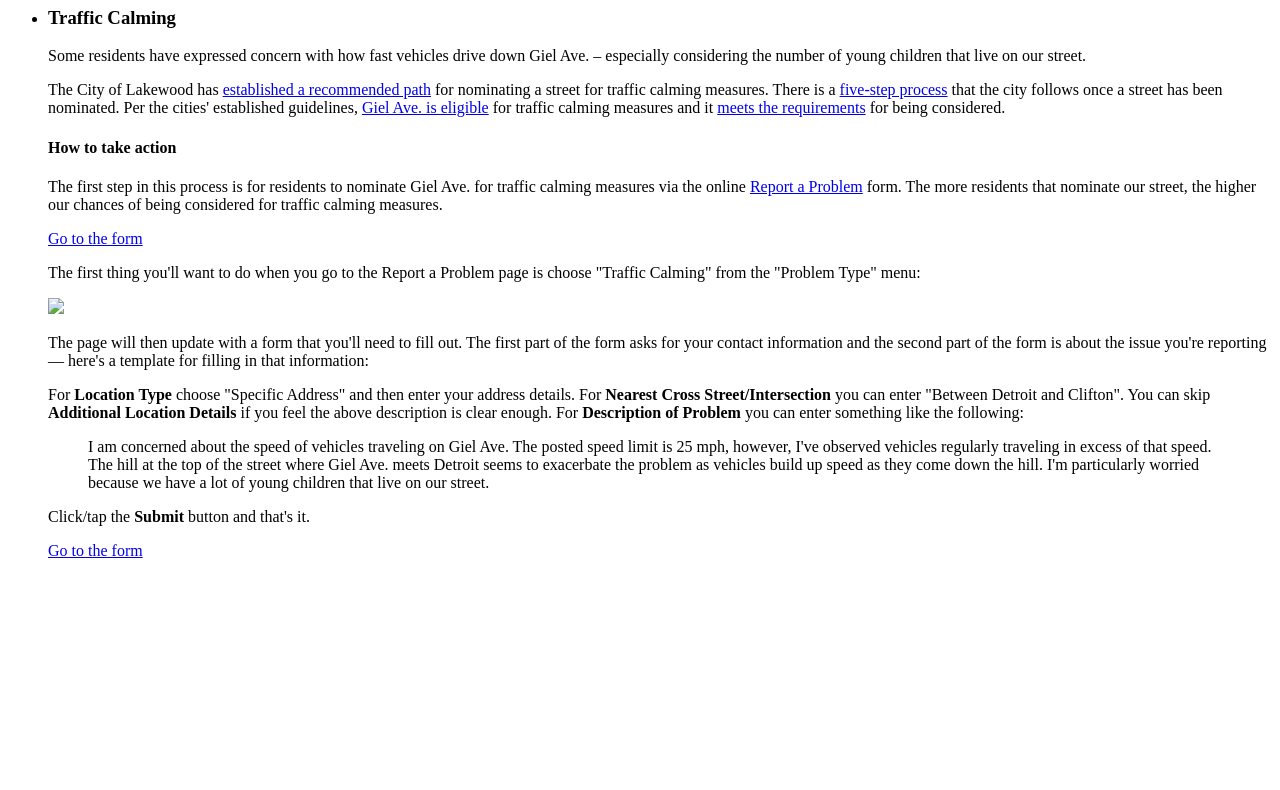
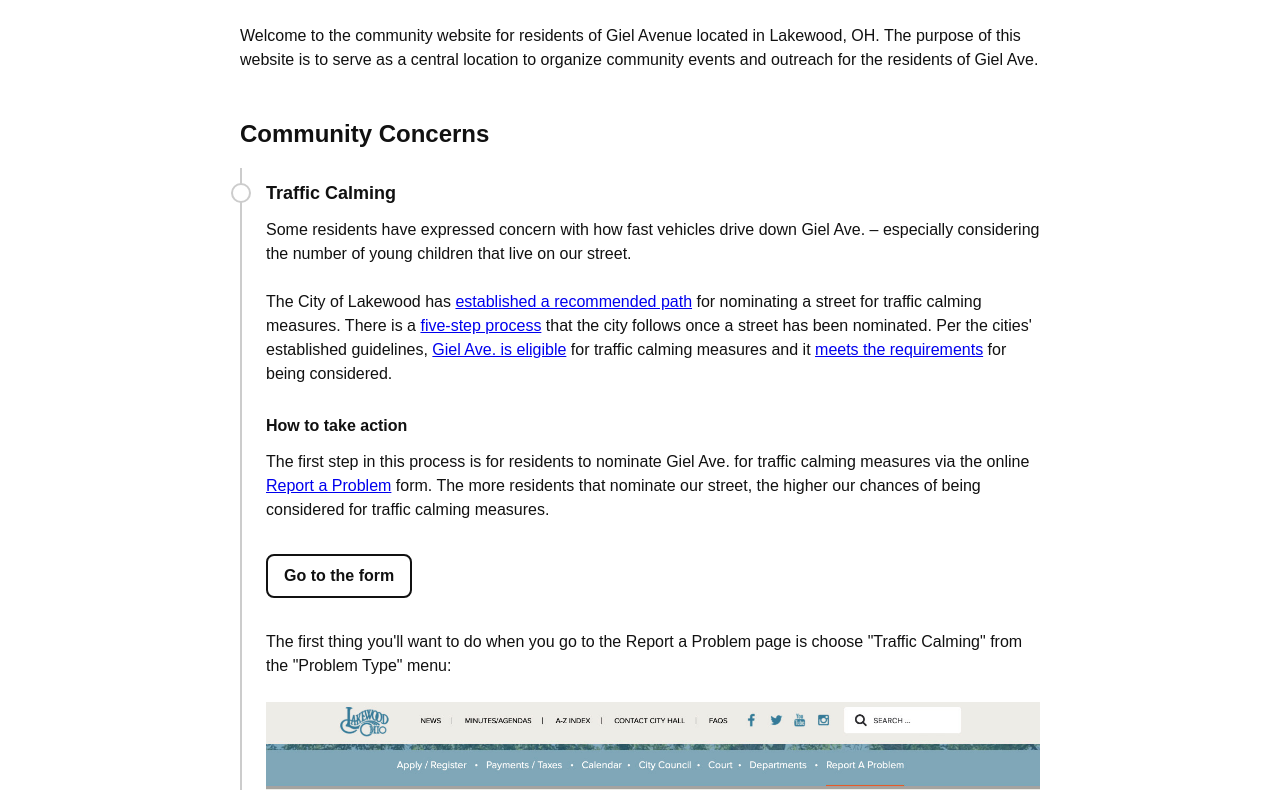
Before and after one commit to derekpcollins/gielave.com, a plain HTML site: page index.html in a window 1280 px wide. Shown: the part 176-966 px from the top of the page. Before the commit the page ends 800 px from the top, so only its background shows below. Drawn offline with Linux system fonts and the light colour scheme; the site is published under a folder, as on GitHub Pages, so addresses that start at the root find nothing.

Commit message:
Updated paths

```diff
--- a/index.html
+++ b/index.html
@@ -12,7 +12,7 @@
 	<link rel="preconnect" href="https://fonts.gstatic.com" crossorigin>
 	<link href="https://fonts.googleapis.com/css2?family=Overpass:wght@400;500&display=swap" rel="stylesheet">
 
-	<link rel="stylesheet" href="/assets/css/app.css?v=0.1">
+	<link rel="stylesheet" href="assets/css/app.css?v=0.1">
 
 </head>
 
@@ -41,7 +41,7 @@
 					<p>The first step in this process is for residents to nominate Giel Ave. for traffic calming measures via the online <a href="https://www.lakewoodoh.gov/report-a-problem-concern/">Report a Problem</a> form. The more residents that nominate our street, the higher our chances of being considered for traffic calming measures.</p>
 					<p><a href="https://www.lakewoodoh.gov/report-a-problem-concern/" class="button">Go to the form</a></p>
 					<p>The first thing you'll want to do when you go to the Report a Problem page is choose "Traffic Calming" from the "Problem Type" menu:</p>
-					<p><img src="/assets/img/problem-type-menu-traffic-calming.jpg" /></p>
+					<p><img src="assets/img/problem-type-menu-traffic-calming.jpg" /></p>
 					<p>The page will then update with a form that you'll need to fill out. The first part of the form asks for your contact information and the second part of the form is about the issue you're reporting &mdash; here's a template for filling in that information:</p>
 					<p>For <strong>Location Type</strong> choose "Specific Address" and then enter your address details. For <strong>Nearest Cross Street/Intersection</strong> you can enter "Between Detroit and Clifton". You can skip <strong>Additional Location Details</strong> if you feel the above description is clear enough. For <strong>Description of Problem</strong> you can enter something like the following:</p>
 					<blockquote>
@@ -54,6 +54,6 @@
 		</section>
 	</main>
 
-	<script src="/assets/js/app.js"></script>
+	<!--<script src="assets/js/app.js"></script>-->
 </body>
 </html>
```
